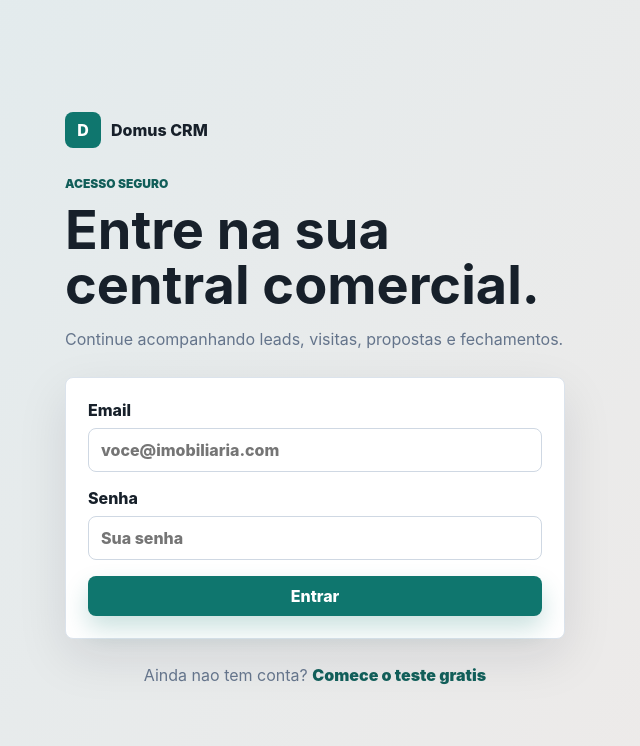
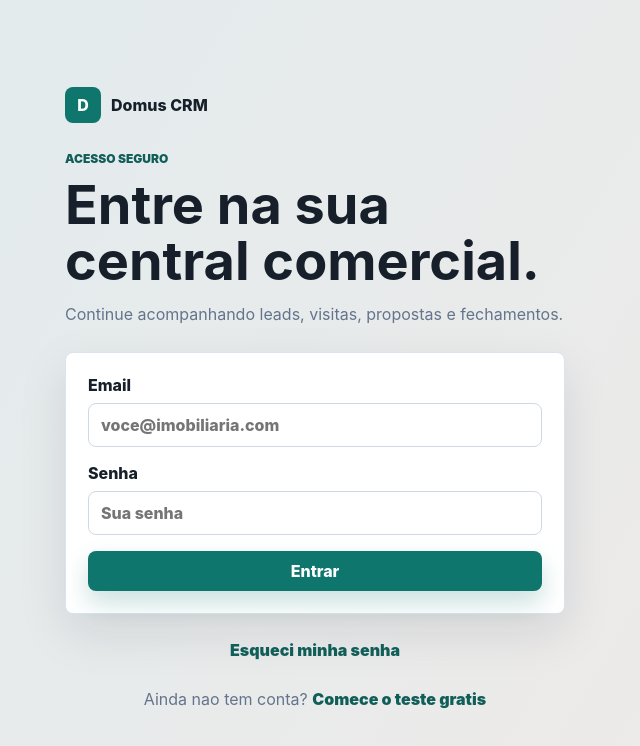
Before and after one commit to jeansoto516-a11y/domus-crm-saas, a React (Vite) app in the folder domus-frontend/: page /login in a window 1280 px wide. Shown: the top 746 px of the page, without its empty margins (325-965 px from the left). Built offline with nearby package versions, Linux system fonts and the light colour scheme; no server answers.

Commit message:
feat: implementação dos botoes na tela de login

```diff
--- a/domus-frontend/src/pages/login.jsx
+++ b/domus-frontend/src/pages/login.jsx
@@ -81,6 +81,10 @@ function Login() {
         </form>
 
         <p className="auth-footer">
+          <Link to="/esqueci-senha">Esqueci minha senha</Link>
+        </p>
+
+        <p className="auth-footer">
           Ainda nao tem conta? <Link to="/register">Comece o teste gratis</Link>
         </p>
       </section>
```
